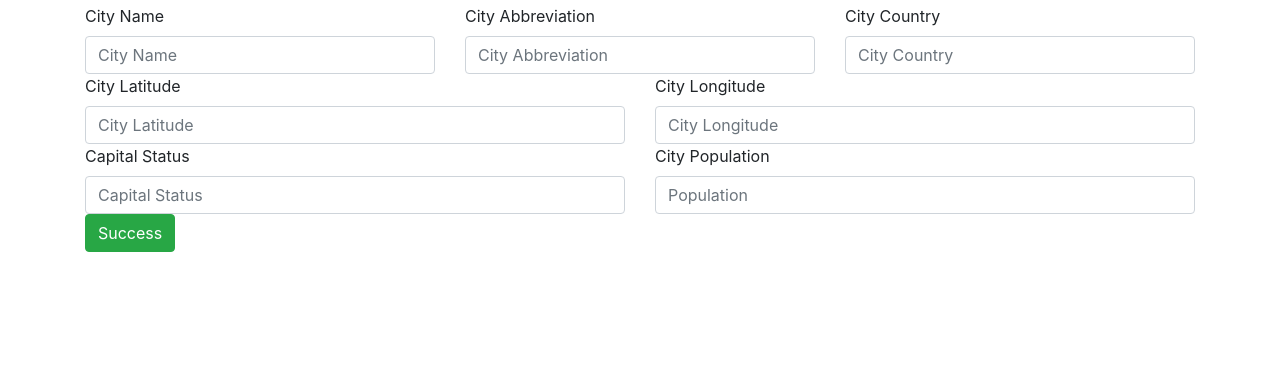
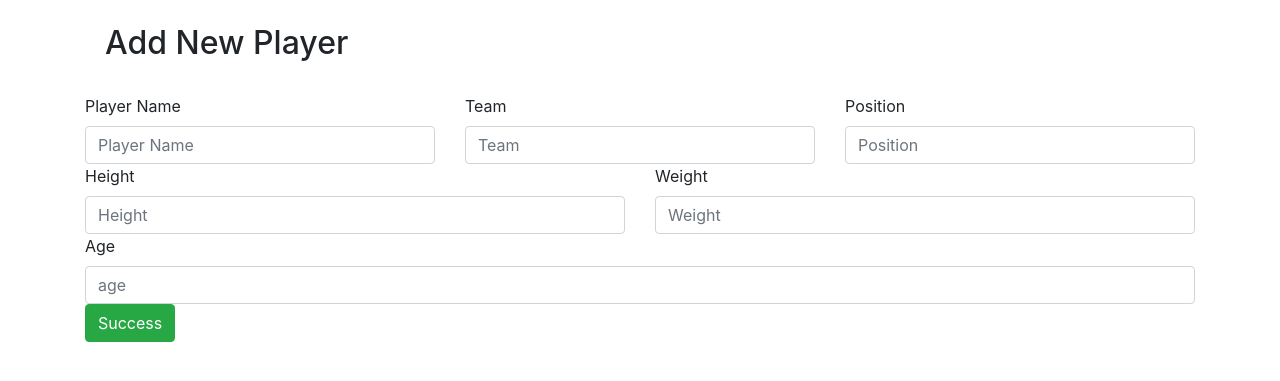
Before and after one commit to countyflipper/PythonDockerFlaskPycharmPart2, a Flask app: page /mlb/new in a window 1280 px wide. Shown: the part 56-437 px from the top of the page. Run offline with Flask 2, Linux system fonts and the light colour scheme; some libraries are stand-ins or nearby versions.

Commit message:
Task: Updated Project for lesson3.

```diff
--- a/app/app.py
+++ b/app/app.py
@@ -55,7 +55,7 @@ def form_update_post(mlb_id):
 
 @app.route('/mlb/new', methods=['GET'])
 def form_insert_get():
-    return render_template('new.html', title='New mlb Form')
+    return render_template('new.html', title='New MLB Form')
 
 
 @app.route('/mlb/new', methods=['POST'])
--- a/app/templates/edit.html
+++ b/app/templates/edit.html
@@ -1,7 +1,11 @@
 {% extends "layout.html" %}
 {% block content %}
 <form action="/edit/{{mlb.id}}" method="post">
+                   <div class="card-body">
+            <h2 class="card-title">Edit Player's Profile</h2>
+    </div>
     <div class="row">
+
         <div class="col">
             <label for="fldName">Name</label>
             <input id="fldName" type="text" class="form-control" placeholder="Players Name" name="fldName" value="{{mlb.fldName}}">
--- a/app/templates/index.html
+++ b/app/templates/index.html
@@ -1,5 +1,8 @@
 {% extends "layout.html" %}
 {% block content %}
+    <div class="card-body">
+        <a href="/mlb/new" class="card-link btn btn-primary">Add New Player</a>
+    </div>
 <table class="table">
     <thead>
     <tr>
--- a/app/templates/new.html
+++ b/app/templates/new.html
@@ -1,42 +1,42 @@
 {% extends "layout.html" %}
 {% block content %}
-<form action="/cities/new" method="POST">
+<form action="/mlb/new" method="POST">
+           <div class="card-body">
+            <h2 class="card-title">Add New Player</h2>
+    </div>
     <div class="row">
+
         <div class="col">
-            <label for="fldName">City Name</label>
-            <input id="fldName" type="text" class="form-control" placeholder="City Name" name="fldName">
+            <label for="fldName">Player Name</label>
+            <input id="fldName" type="text" class="form-control" placeholder="Player Name" name="fldName">
         </div>
         <div class="col">
-            <label for="fldAbbreviation">City Abbreviation</label>
-            <input id="fldAbbreviation" t ype="text" class="form-control" placeholder="City Abbreviation"
-                   name="fldAbbreviation">
+            <label for="fldTeam">Team</label>
+            <input id="fldTeam" type="text" class="form-control" placeholder="Team"
+                   name="fldTeam">
         </div>
         <div class="col">
-            <label for="fldCountry">City Country</label>
-            <input id="fldCountry" type="text" class="form-control" placeholder="City Country" name="fldCountry">
+            <label for="fldPosition">Position</label>
+            <input id="fldPosition" type="text" class="form-control" placeholder="Position" name="fldPosition">
         </div>
     </div>
 
     <div class="row">
         <div class="col">
-            <label for="fldLat">City Latitude</label>
-            <input id="fldLat" type="text" class="form-control" placeholder="City Latitude" name="fldLat">
+            <label for="fldHeight_inches">Height</label>
+            <input id="fldHeight_inches" type="text" class="form-control" placeholder="Height" name="fldHeight_inches">
         </div>
         <div class="col">
-            <label for="fldlong">City Longitude</label>
-            <input id="fldlong" type="text" class="form-control" placeholder="City Longitude" name="fldLong">
+            <label for="fldWeight_lbs">Weight</label>
+            <input id="fldWeight_lbs" type="text" class="form-control" placeholder="Weight" name="fldWeight_lbs">
         </div>
     </div>
     <div class="row">
         <div class="col">
-            <label for="fldCapitalStatus">Capital Status</label>
+            <label for="fldAge">Age</label>
 
-            <input id="fldCapitalStatus" type="text" class="form-control" placeholder="Capital Status "
-                   name="fldCapitalStatus">
-        </div>
-        <div class="col">
-            <label for="fldPopulation">City Population</label>
-            <input id="fldPopulation" type="text" class="form-control" placeholder="Population" name="fldPopulation">
+            <input id="fldAge" type="text" class="form-control" placeholder="age"
+                   name="fldAge">
         </div>
     </div>
     <button type="submit" class="btn btn-success">Success</button>
```
Also changed, not shown: app/templates/view.html (+10 -6 lines), README.MD, 7 other files.
